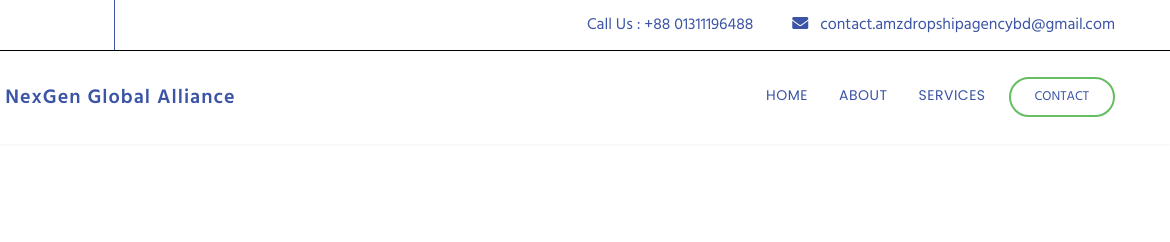
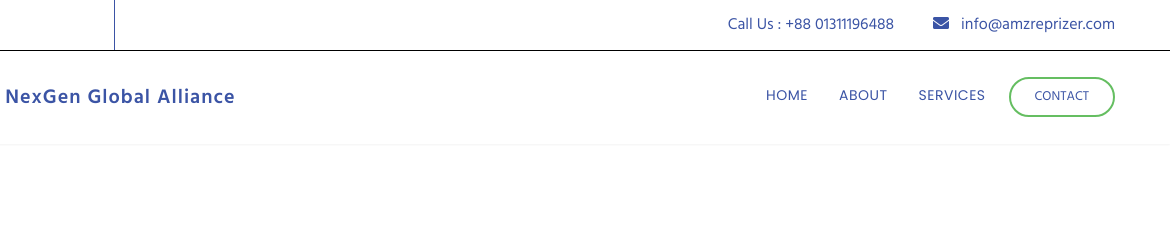
Before and after one commit to AmzReprizer/NexGen, a plain HTML site: page index.html in a window 1280 px wide. Shown: the top 242 px of the page, 110-1280 px from the left. Drawn offline with Linux system fonts and the light colour scheme; some packages are replaced by stand-ins of ours; a web font is replaced by a local one.

Commit message:
Adjust new official mail

```diff
--- a/index.html
+++ b/index.html
@@ -50,7 +50,7 @@
 				<div class="col-lg-10 col-md-8 text-center text-lg-right text-md-right">
 					<div class="header-top-info">
 						<a href="#"> <span>  Call Us : +88 01311196488</span></a>
-						<a href="#" ><span> <i class="fa fa-envelope mr-2"></i> contact.amzdropshipagencybd@gmail.com</span></a>
+						<a href="#" ><span> <i class="fa fa-envelope mr-2"></i> info@amzreprizer.com</span></a>
 					</div>
 				</div>
 			</div>
@@ -466,7 +466,7 @@
 						<h3 style="color: #3b54a5; margin: 0;">NexGen Global Alliance</h3>
 					</div>
 					<div style="text-align: left; margin-left: 20px;">
-						<h6><a href="mailto:contact.amzdropshipagencybd@gmail.com" style="color: #3b54a5;"><i class="ti-email mr-2"></i>contact.amzdropshipagencybd@gmail.com</a></h6>
+						<h6><a href="mailto:info@amzreprizer.com" style="color: #3b54a5;"><i class="ti-email mr-2"></i>info@amzreprizer.com</a></h6>
 						<a href="tel:+8801311196488"><span class="text-color h4"><i class="ti-mobile mr-2"></i>+88 01311196488</span></a>
 					</div>
 				</div>
```
Also changed, not shown: about.html (+2 -2 lines), contact.html (+3 -3 lines), privacy.html (+2 -2 lines), service.html (+2 -2 lines), terms.html (+2 -2 lines).
